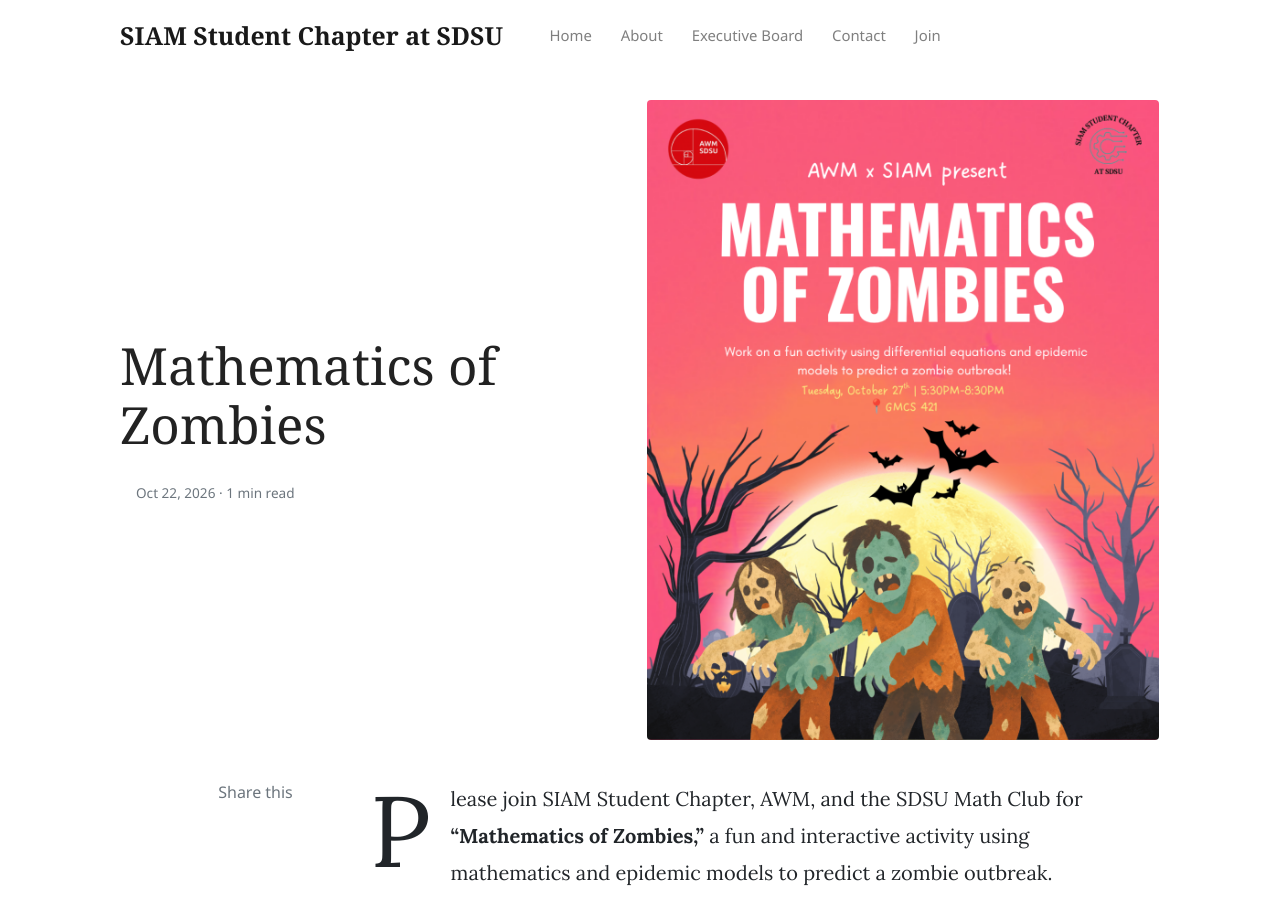
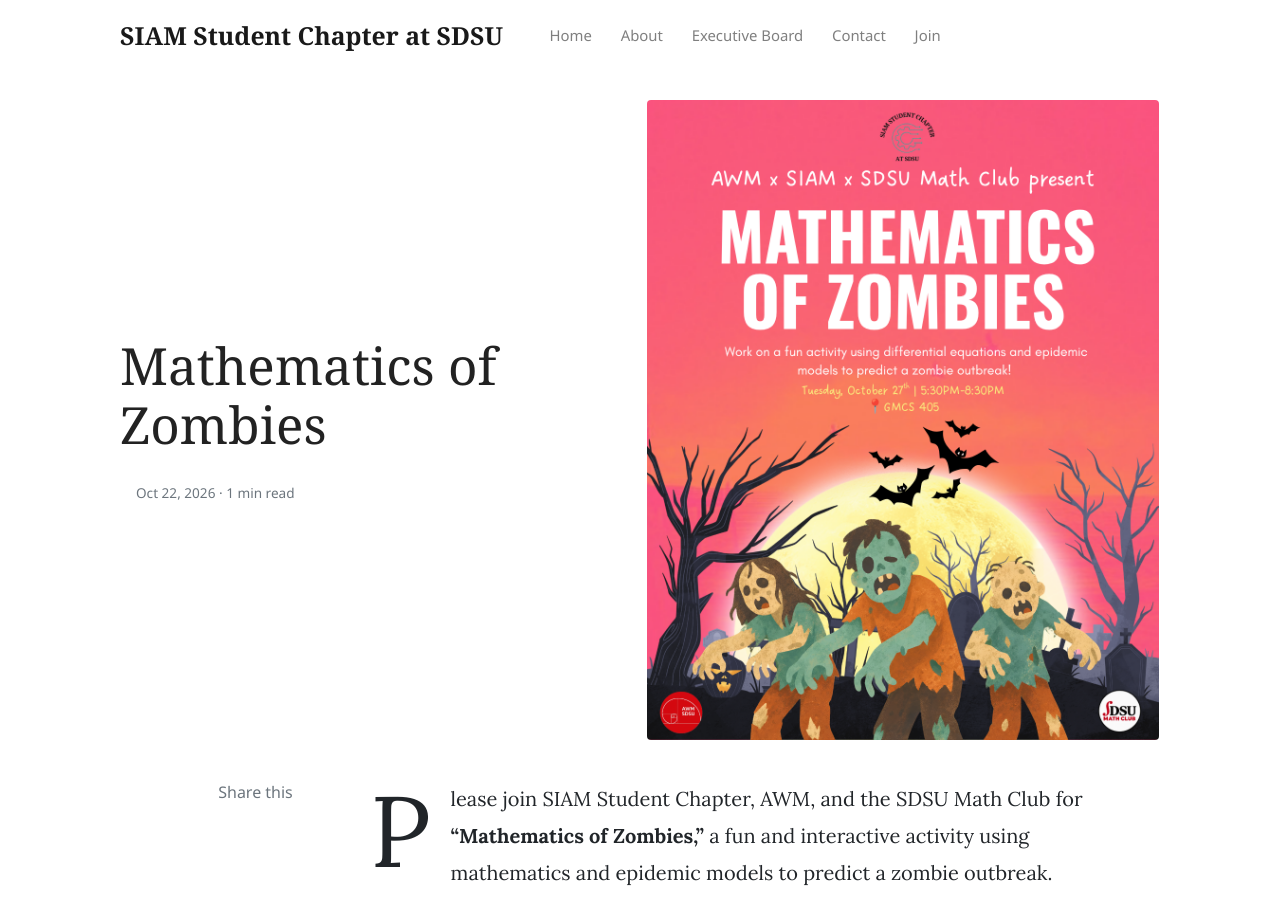
Before and after one commit to siamscsdsu/siamscsdsu.github.io, a Jekyll site: the page built from _posts/2026-10-22-october-zombie.md, in a window 1280 px wide and 900 px high. Built offline with Jekyll 4.4.1, drawn with Linux system fonts in a browser that asks for light colours; nearby versions of some CDN libraries; comment, search, counter and statistics services are not loaded.

Commit message:
october journal2

```diff
--- a/_posts/2026-10-22-october-zoombie.md
+++ b/_posts/2026-10-22-october-zombie.md
@@ -1,7 +1,7 @@
 ---
 layout: post
 title: "Mathematics of Zombies"
-image: assets/images/posts/2026-10-27.png
+image: assets/images/posts/2026-10-25.png
 ---
 
 Please join SIAM Student Chapter, AWM, and the SDSU Math Club for **“Mathematics of Zombies,”** a fun and interactive activity using mathematics and epidemic models to predict a zombie outbreak.
```
Also changed, not shown: assets/images/posts/2026-10-25.png (added), assets/images/posts/2026-10-27.png (deleted).
